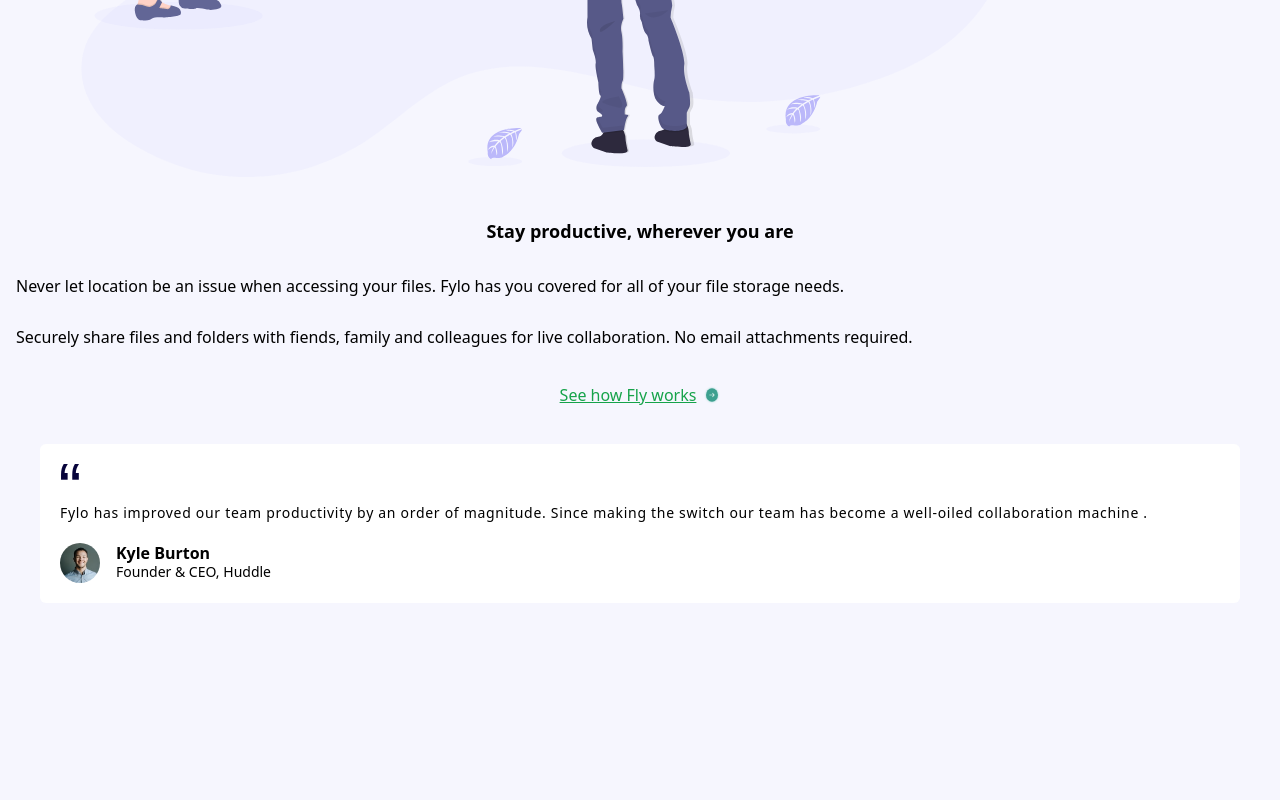
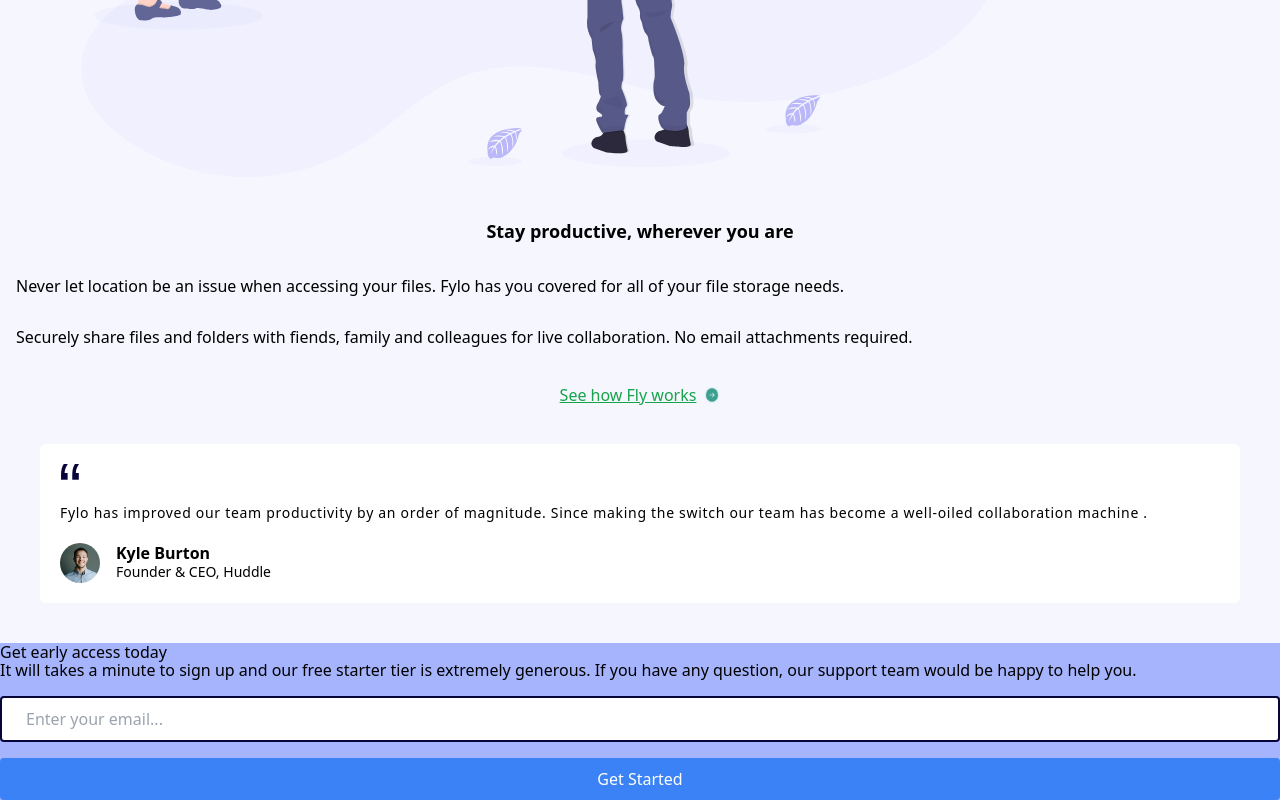
Before and after one commit to Miron-Silviu/Fly-landing-page-, a website: page docs/index.html in a window 1280 px wide. Shown: the part 2217-3017 px from the top of the page. Before the commit the page ends 2860 px from the top, so only its background shows below. Drawn offline with Linux system fonts and the light colour scheme.

Commit message:
Build :Build sign-up-contaniner.

```diff
--- a/docs/index.html
+++ b/docs/index.html
@@ -54,7 +54,7 @@
             required
           />
           <button
-            class=" w-full rounded m-auto py-3 px-11 bg-blue-400 text-white text-center"
+            class=" w-full rounded m-auto py-3 px-11 bg-blue-500 text-white text-center"
             type="button"
           >
             Get Started
@@ -110,6 +110,28 @@
           </div>
         </div>
       </article>
+      <div class=" bg-indigo-300 sign-up-container">
+        <h3>Get early access today</h3>
+        <p>
+          It will takes a minute to sign up and our free starter tier is
+          extremely generous. If you have any question, our support team would
+          be happy to help you.
+        </p>
+
+        <input
+          class="rounded w-full my-4 px-6 py-3 border-2 border-Very-dark-blue"
+          type="email"
+          id="email"
+          placeholder="Enter your email..."
+          required
+        />
+        <button
+          class=" w-full rounded m-auto py-3 px-11 bg-blue-500 text-white text-center"
+          type="button"
+        >
+          Get Started
+        </button>
+      </div>
     </main>
   </body>
 </html>
```
Also changed, not shown: docs/output.css.
